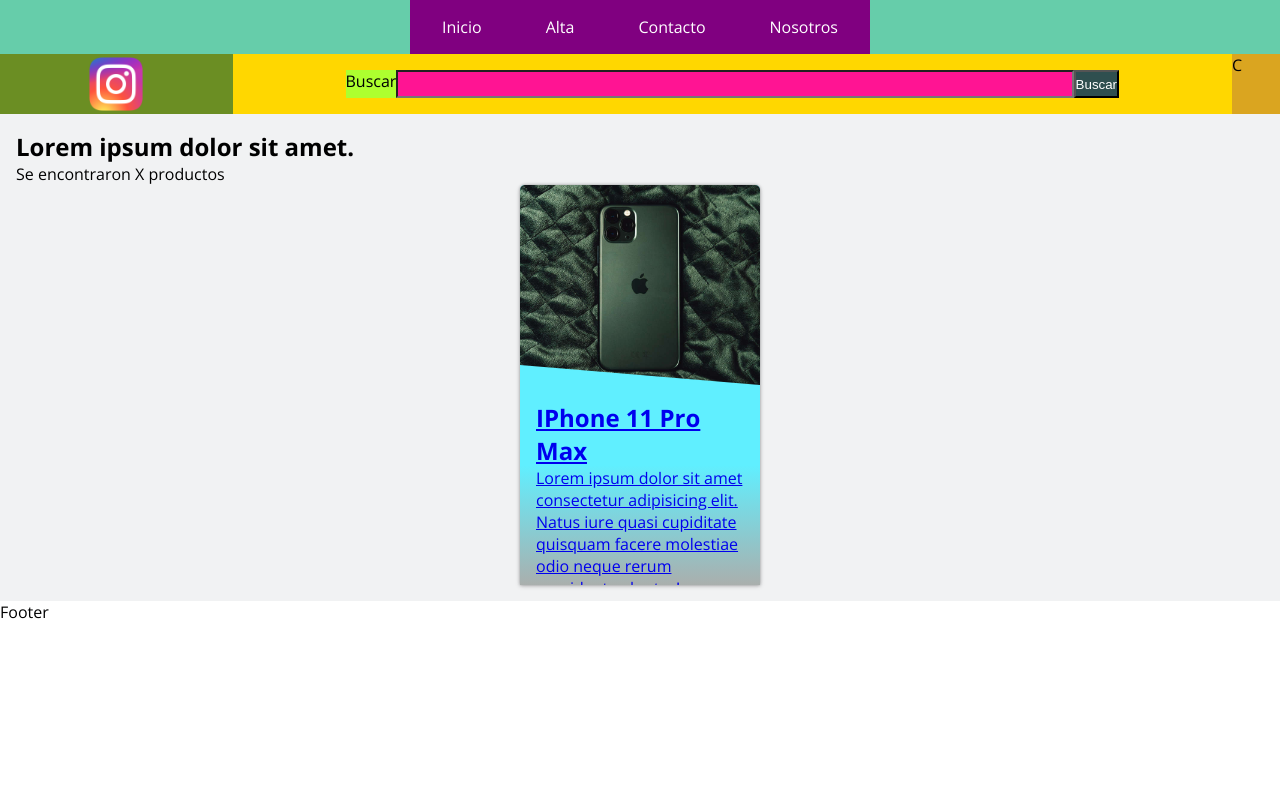
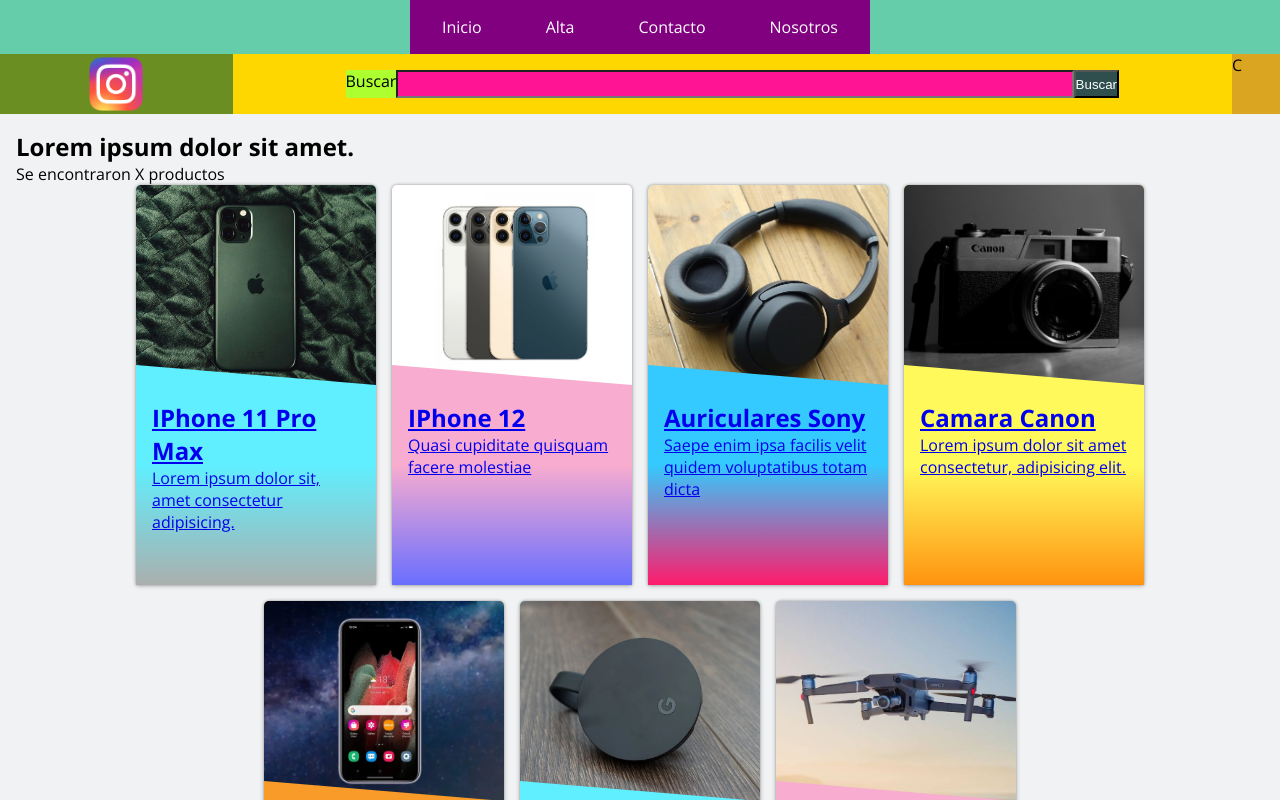
Before and after one commit to mlapeducacionit/bc-63704-front-etapa-3, a React (Vite) app: page / in a window 1280 px wide. Shown: the top 800 px of the page. Built offline with nearby package versions, Linux system fonts and the light colour scheme; data requests are answered from the project's data file.

Commit message:
Obtuvimos los productos y los mostramos en el componente Inicio

```diff
--- a/src/components/Card.jsx
+++ b/src/components/Card.jsx
@@ -1,20 +1,18 @@
 import "./Card.scss";
 
-const Card = () => {
+const Card = ({ producto }) => {
+  // console.log(producto)
+
   return (
     <a href="#" className="card">
       <article className="card__article">
         <div className="card__image-container">
-          <img className="card__image" src="img/apple-iphone-11-pro-max.jpg" alt="IPhone 11 Pro Max" />
+          <img className="card__image" src={producto.foto} alt={producto.nombre} />
         </div>
         <div className="card__content">
-          <h2 className="card_heading">IPhone 11 Pro Max</h2>
+          <h2 className="card_heading">{producto.nombre}</h2>
           <div className="card__description">
-            <p>
-              Lorem ipsum dolor sit amet consectetur adipisicing elit. Natus
-              iure quasi cupiditate quisquam facere molestiae odio neque rerum
-              provident voluptas!
-            </p>
+            <p>{producto.detalles}</p>
           </div>
         </div>
       </article>
--- a/src/contexts/ProductoContext.jsx
+++ b/src/contexts/ProductoContext.jsx
@@ -0,0 +1,31 @@
+import { useState, createContext, useEffect } from "react"
+import { get } from "../utils/http"
+/* CREANDO CONTEXTO */
+/* 1er -> Creación del contexto */
+const ProductoContext = createContext()
+
+/* 2do -> El armado del Provider */
+const url = 'http://localhost:8080/productos/'
+const ProductoProvider = ( { children } ) => {
+    const [productos, setProductos] = useState(null)
+
+    useEffect(() => {
+        obtenerProductos()
+    }, []) // <= Al tener un array de referencias vacío el useEffect se va a ejecutar una sola vez
+
+    const obtenerProductos = async () => {
+        try {
+            const products = await get(url)
+            setProductos(products)
+        } catch (error) {
+            console.error('Ocurrió un error en obtenerProductos()', error)
+        }
+    }
+
+    const data = {productos}
+
+    return <ProductoContext.Provider value={data}>{children}</ProductoContext.Provider>
+}
+/* 3er -> Las exportaciones */
+export { ProductoProvider }
+export default ProductoContext
--- a/src/main.jsx
+++ b/src/main.jsx
@@ -11,9 +11,11 @@
 import Carrito from './pages/Carrito'
 import Header from './components/Header'
 import Footer from './components/Footer'
+import { ProductoProvider } from './contexts/ProductoContext'
 
 ReactDOM.createRoot(document.getElementById('root')).render(
   <React.StrictMode>
+    <ProductoProvider >
       <BrowserRouter>
 
         <Header />
@@ -30,5 +32,6 @@
         <Footer />
 
       </BrowserRouter>
+    </ProductoProvider>
   </React.StrictMode>,
 )
--- a/src/pages/Inicio.jsx
+++ b/src/pages/Inicio.jsx
@@ -1,7 +1,12 @@
+import { useContext } from 'react'
 import Card from '../components/Card'
 import './Inicio.scss'
+import ProductoContext from '../contexts/ProductoContext'
 
 const Inicio = () => {
+  const { productos } = useContext(ProductoContext)
+  console.log(productos)
+
   return (
     <main>
       <section className="section-cards">
@@ -12,7 +17,11 @@
 
         <div className="cards-container">
 
-          <Card />
+          {
+            productos && productos.map( (producto, idx) => (
+                <Card key={idx} producto={producto} />
+              ))
+          }
 
         </div>
 
--- a/src/utils/http.js
+++ b/src/utils/http.js
@@ -0,0 +1,18 @@
+
+export const get = async (url) => {
+
+    const config = {
+        method: 'GET'
+    }
+
+    try {
+        const respuesta = await fetch(url, config)
+        if ( !respuesta.ok ) {
+            throw new Error(`Ocurrió un problema ${respuesta.status} ${respuesta.statusText}`)
+        }
+        const productos = await respuesta.json()
+        return productos
+    } catch (error) {
+        console.error('ERROR GET', error)
+    }
+}
```
Lines whose indentation alone changed are shown as unchanged.
